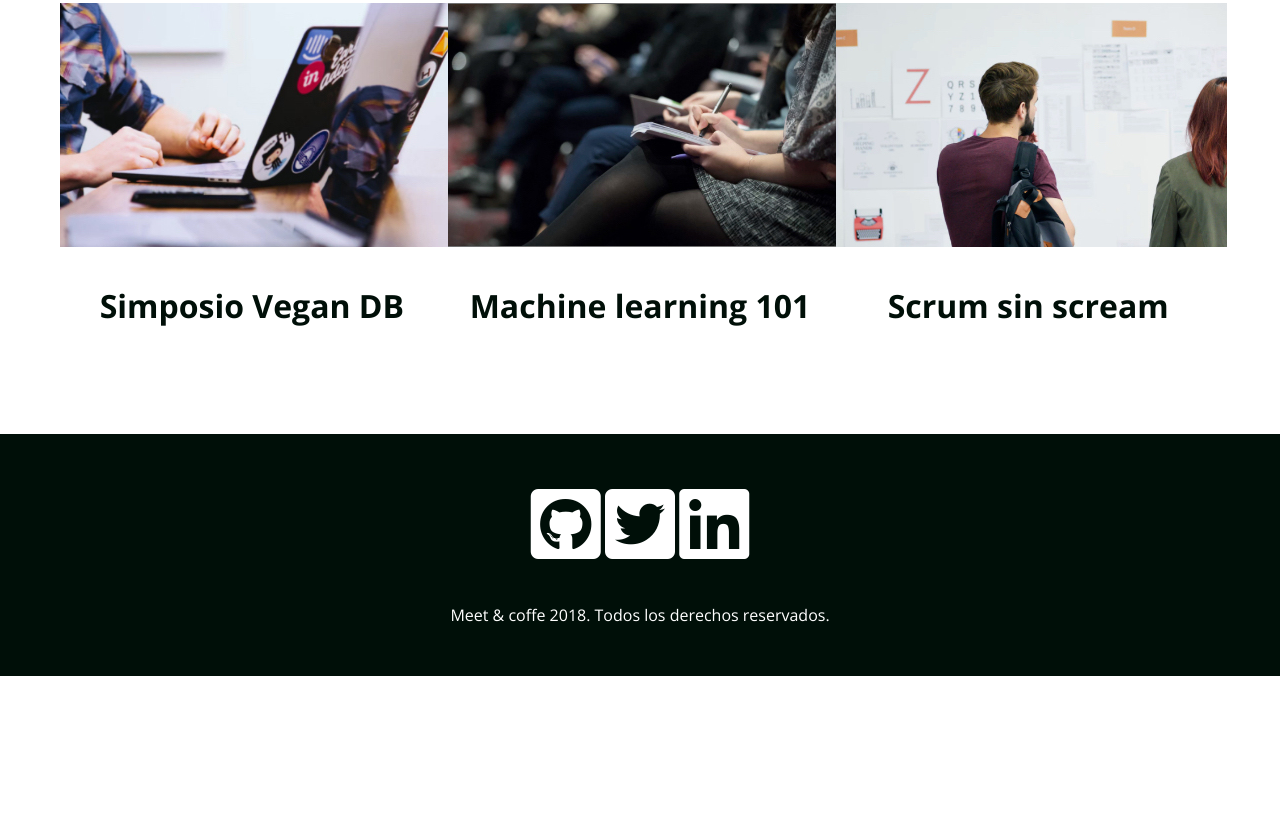
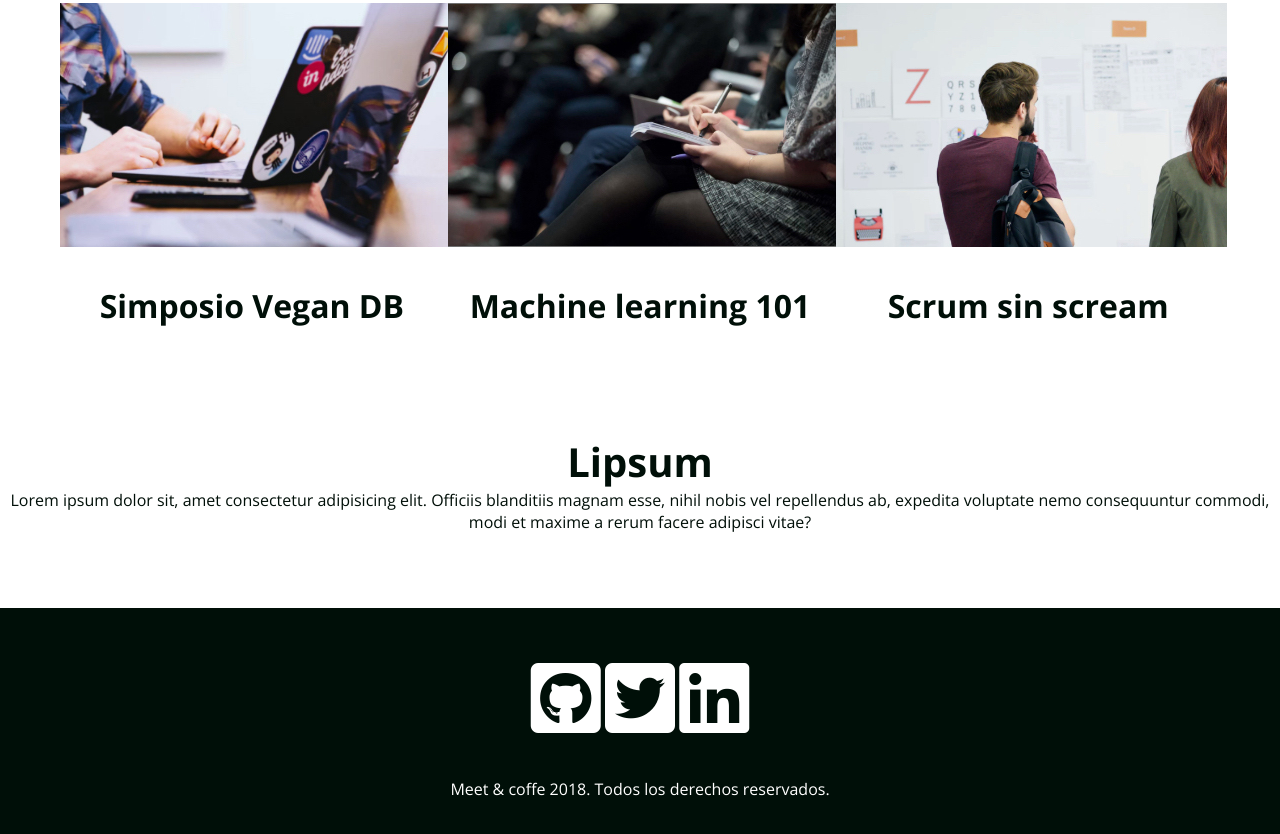
Before and after one commit to Franxcode/meet-and-coffee, a plain HTML site: page index.html in a window 1280 px wide. Shown: the part 1570-2404 px from the top of the page. Before the commit the page ends 2246 px from the top, so only its background shows below. Drawn offline with nearby package versions, Linux system fonts and the light colour scheme.

Commit message:
Added new text to the index of Meet & Coffee Project.

```diff
--- a/index.html
+++ b/index.html
@@ -66,6 +66,11 @@
 		</article>
   </section>
 
+  <section>
+	  <h2>Lipsum</h2>
+	  <p>Lorem ipsum dolor sit, amet consectetur adipisicing elit. Officiis blanditiis magnam esse, nihil nobis vel repellendus ab, expedita voluptate nemo consequuntur commodi, modi et maxime a rerum facere adipisci vitae?</p>
+  </section>
+
 	<footer id="contacto" class="oscuro">
 		<a href="https://github.com"><i class="fab fa-github-square fa-5x"></i></a>
 		<a href="https://twitter.com"><i class="fab fa-twitter-square fa-5x"></i></a>
```
